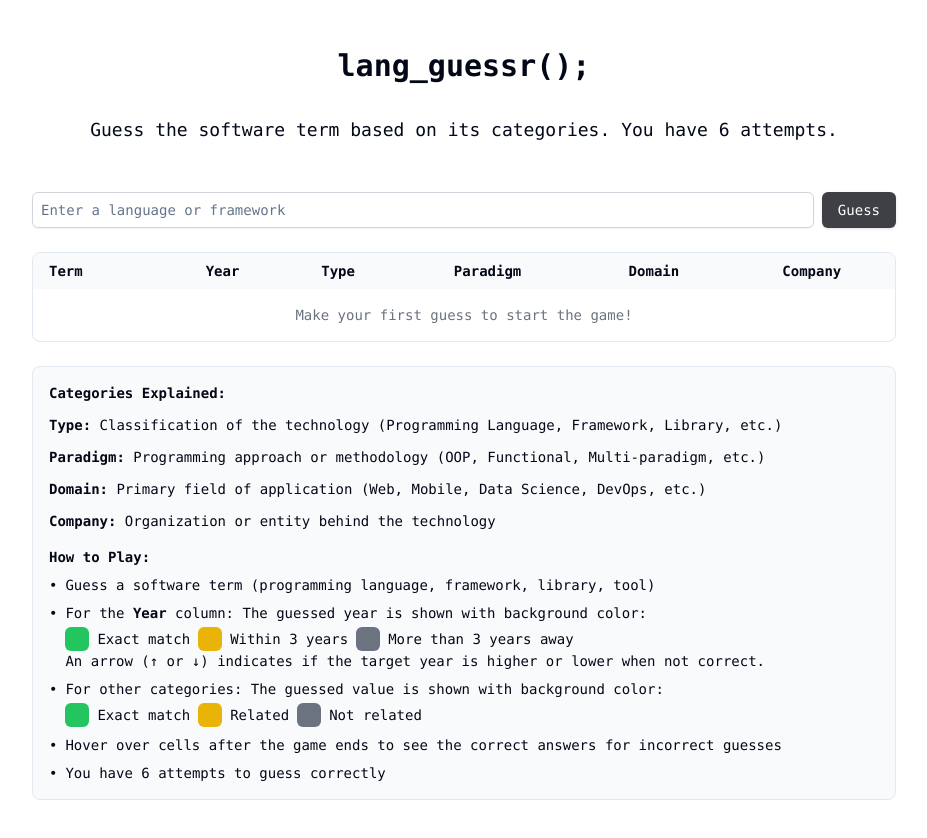
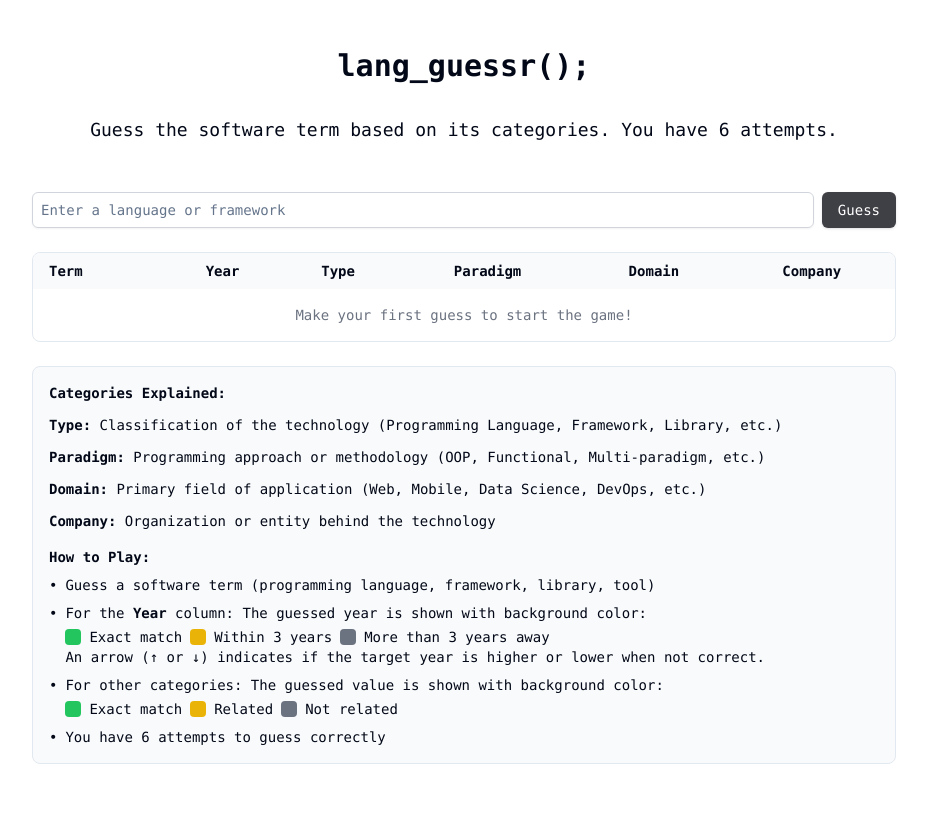
Before and after one commit to julianofirme/lang-guessr, a Next.js app: page / in a window 1280 px wide. Shown: the top 838 px of the page, without its empty margins (176-1103 px from the left). Built offline with nearby package versions, Linux system fonts and the light colour scheme.

Commit message:
update the "how to play"

```diff
--- a/components/software-wordle.tsx
+++ b/components/software-wordle.tsx
@@ -451,9 +451,9 @@ export default function SoftwareWordle() {
             <span className="mr-2">•</span>
             <span>For the <strong>Year</strong> column: The guessed year is shown with background color:
               <div className="flex items-center mt-1 gap-2">
-                <span className="w-6 h-6 bg-green-500 rounded-md"></span> Exact match
-                <span className="w-6 h-6 bg-yellow-500 rounded-md"></span> Within 3 years
-                <span className="w-6 h-6 bg-gray-500 rounded-md"></span> More than 3 years away
+                <span className="w-4 h-4 bg-green-500 rounded-sm"></span> Exact match
+                <span className="w-4 h-4 bg-yellow-500 rounded-sm"></span> Within 3 years
+                <span className="w-4 h-4 bg-gray-500 rounded-sm"></span> More than 3 years away
               </div>
               An arrow (↑ or ↓) indicates if the target year is higher or lower when not correct.
             </span>
@@ -462,15 +462,11 @@ export default function SoftwareWordle() {
             <span className="mr-2">•</span>
             <span>For other categories: The guessed value is shown with background color:
               <div className="flex items-center mt-1 gap-2">
-                <span className="w-6 h-6 bg-green-500 rounded-md"></span> Exact match
-                <span className="w-6 h-6 bg-yellow-500 rounded-md"></span> Related
-                <span className="w-6 h-6 bg-gray-500 rounded-md"></span> Not related
+                <span className="w-4 h-4 bg-green-500 rounded-sm"></span> Exact match
+                <span className="w-4 h-4 bg-yellow-500 rounded-sm"></span> Related
+                <span className="w-4 h-4 bg-gray-500 rounded-sm"></span> Not related
               </div>
             </span>
-          </li>
-          <li className="flex items-start">
-            <span className="mr-2">•</span>
-            <span>Hover over cells after the game ends to see the correct answers for incorrect guesses</span>
           </li>
           <li className="flex items-start">
             <span className="mr-2">•</span>
```
